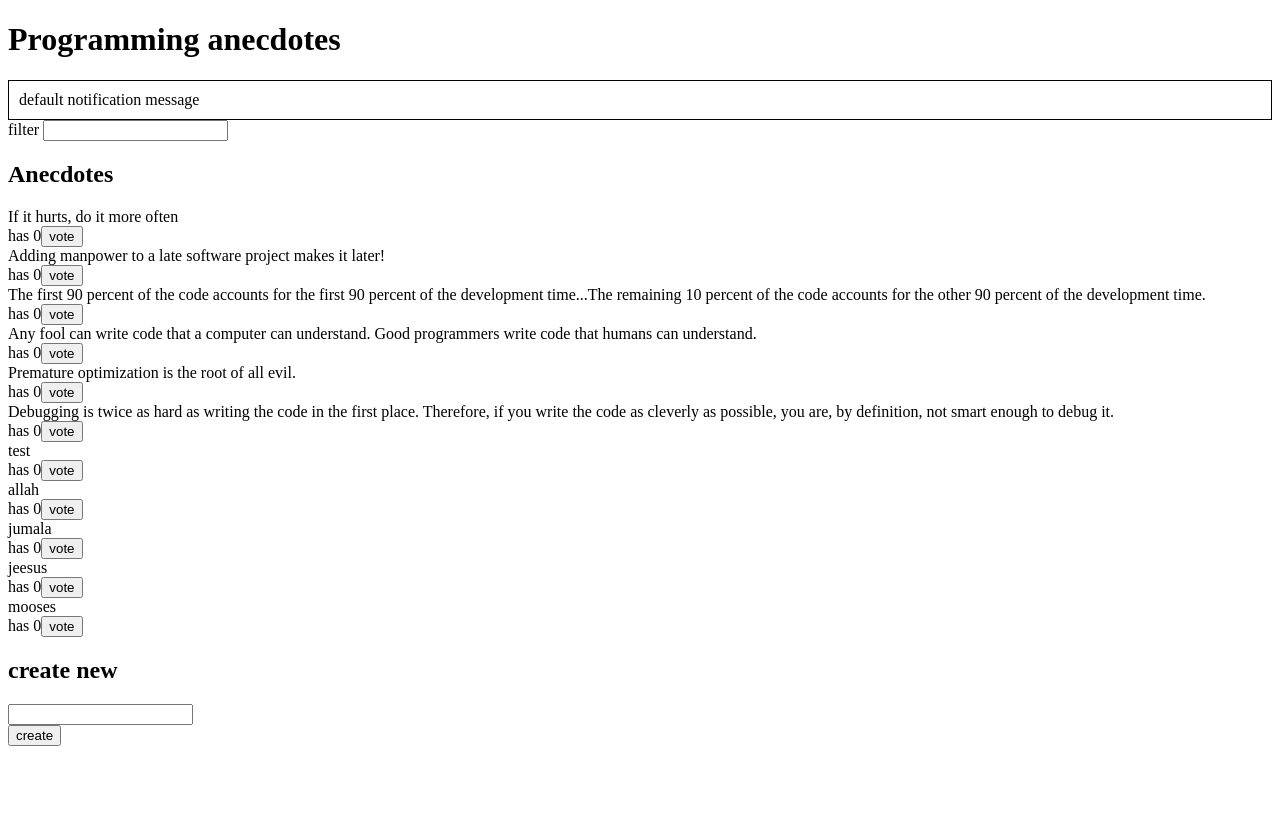
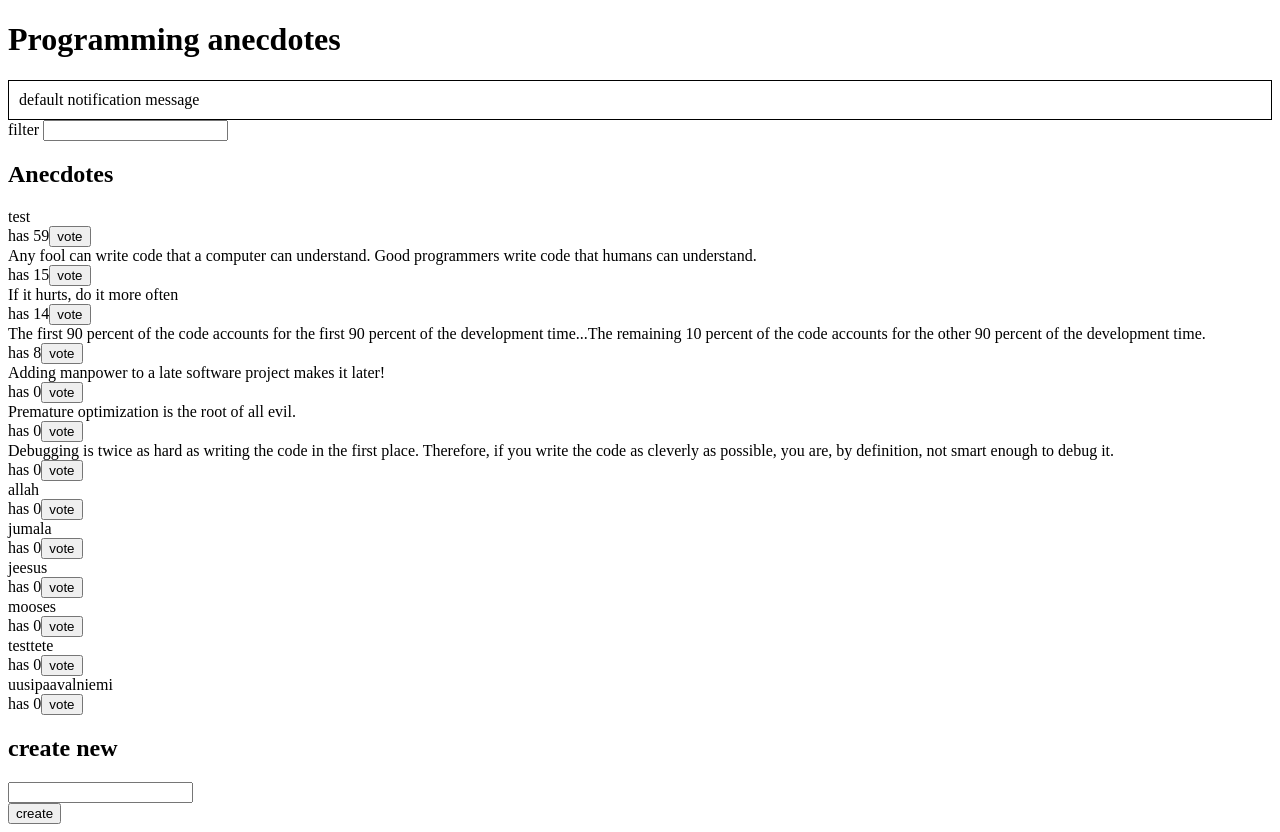
Before and after one commit to liamkar/fullstack-course, a React (Create React App) app in the folder 6-harkat/redux-anecdotes-v2/: page / in a window 1280 px wide. Before the commit the page ends 800 px from the top, so only its background shows below. Built offline with nearby package versions, Linux system fonts and the light colour scheme; data requests are answered from the project's data file.

Commit message:
6.12. add json backend support for anecdote vote UPDATE

```diff
--- a/6-harkat/redux-anecdotes-v2/db.json
+++ b/6-harkat/redux-anecdotes-v2/db.json
@@ -3,7 +3,7 @@
     {
       "content": "If it hurts, do it more often",
       "id": "47145",
-      "votes": 0
+      "votes": 14
     },
     {
       "content": "Adding manpower to a late software project makes it later!",
@@ -13,12 +13,12 @@
     {
       "content": "The first 90 percent of the code accounts for the first 90 percent of the development time...The remaining 10 percent of the code accounts for the other 90 percent of the development time.",
       "id": "69581",
-      "votes": 0
+      "votes": 8
     },
     {
       "content": "Any fool can write code that a computer can understand. Good programmers write code that humans can understand.",
       "id": "36975",
-      "votes": 0
+      "votes": 15
     },
     {
       "content": "Premature optimization is the root of all evil.",
@@ -32,7 +32,7 @@
     },
     {
       "content": "test",
-      "votes": 0,
+      "votes": 59,
       "id": "f5DbDW6"
     },
     {
@@ -54,6 +54,16 @@
       "content": "mooses",
       "votes": 0,
       "id": "GhGEUnu"
+    },
+    {
+      "content": "testtete",
+      "votes": 0,
+      "id": "vy~dNim"
+    },
+    {
+      "content": "uusipaavalniemi",
+      "votes": 0,
+      "id": "VLRHqU7"
     }
   ]
 }
--- a/6-harkat/redux-anecdotes-v2/src/components/AnecdoteList.js
+++ b/6-harkat/redux-anecdotes-v2/src/components/AnecdoteList.js
@@ -6,13 +6,23 @@ import { notificationRemove } from './../reducers/notificationReducer'
 
 import { connect } from 'react-redux'
 
+import anecdoteService from '../services/anecdotes'
+
 class AnecdoteList extends React.Component {
 
-  handleSubmit = (e) => {
+  handleSubmit = async (anecdote) => {
     //this.props.store.dispatch(anecdoteVote(e.id))
-    this.props.anecdoteVote(e.id)
+    //this.props.anecdoteVote(anecdote.id)
+
+    //anecdoteService.update()
+    anecdote.votes = anecdote.votes+1
+    const updatedAnecdote = await anecdoteService.update(anecdote.id,anecdote)
+    this.props.anecdoteVote(updatedAnecdote)
+
+    console.log('updatedAnecdote',updatedAnecdote)
+
     //this.props.store.dispatch(notificationSetting('One vote added for anecdote '+ e.content +'!'))
-    this.props.notificationSetting('One vote added for anecdote '+ e.content +'!')
+    this.props.notificationSetting('One vote added for anecdote '+ anecdote.content +'!')
 
     setTimeout(() => {
       //this.props.store.dispatch(notificationRemove())
@@ -39,9 +49,21 @@ class AnecdoteList extends React.Component {
     }
     */
 
+    /*
+    //if (this.props.anecdotesToShow === undefined) {
+      if (this.props.visibleAnecdotes === undefined) {
+      console.log('anecdotesToShow',this.props.anecdotesToShow)
+      return (<div>
+      <h2>Anecdotes</h2>
+      </div>)
+    }
+    else {
+
+      */
     return (
       <div>
         <h2>Anecdotes</h2>
+
         {this.props.visibleAnecdotes.sort((a, b) => b.votes - a.votes).map(anecdote =>
           <div key={anecdote.id}>
             <div name="name">
@@ -61,6 +83,7 @@ class AnecdoteList extends React.Component {
         )}
       </div>
     )
+        //    }
   }
 }
 
@@ -69,6 +92,8 @@ class AnecdoteList extends React.Component {
 const anecdotesToShow = (anecdotes, filter) => {
   //const { anecdotes, filter } = this.props.store.getState()
   //const { anecdotes, filter } = this.props
+  console.log('anecdotes at the start of anecdotesToShow:',anecdotes)
+  console.log('anecdotesToShow filter is ',filter)
   if (!filter) {
     return anecdotes
   }
@@ -77,6 +102,7 @@ const anecdotesToShow = (anecdotes, filter) => {
   console.log('filter is',filter)
   const result = anecdotes.filter(anecdote => anecdote.content.includes(filter) )
 
+  console.log('anecdotesToShow return results',result)
   return result
 }
 
--- a/6-harkat/redux-anecdotes-v2/src/reducers/anecdoteReducer.js
+++ b/6-harkat/redux-anecdotes-v2/src/reducers/anecdoteReducer.js
@@ -9,7 +9,9 @@ const anecdotesAtStart = [
 ]
 */
 
+/*
 const getId = () => (100000*Math.random()).toFixed(0)
+
 
 const asObject = (anecdote) => {
   return {
@@ -18,6 +20,7 @@ const asObject = (anecdote) => {
     votes: 0
   }
 }
+*/
 
 //const initialState = anecdotesAtStart.map(asObject)
 
@@ -25,10 +28,20 @@ const asObject = (anecdote) => {
 //const reducer = (store = initialState, action) => {
   const reducer = (store = [], action) => {
   if (action.type==='VOTE') {
+
+    //TODO:talleteaankin tämä kantaan ensin - päivitetään sen yhteydessä voten arvoa - ei siis enää täällä
+    //-->täällä päivitetään ainoastaan storea jatkossa:
+    /*
     const old = store.filter(a => a.id !==action.data.id)
     const voted = store.find(a => a.id === action.data.id)
+    return [...old, { ...voted, votes: voted.votes+1} ]
+    */
 
-    return [...old, { ...voted, votes: voted.votes+1} ]
+   console.log('action at VOTE reducer',action)
+   const listOfNotUpdatedAnecdotes = store.filter(a => a.id !==action.anecdote.id)
+   console.log('listOfNotUpdatedAnecdotes',listOfNotUpdatedAnecdotes)
+   return [...listOfNotUpdatedAnecdotes, action.anecdote ]
+
   }
   if (action.type === 'CREATE') {
 
@@ -56,10 +69,19 @@ export const anecdoteCreation = (data) => {
   }
 }
 
+/*
 export const anecdoteVote = (id) => {
   return {
     type: 'VOTE',
     data: { id }
+    //id
+  }
+}
+*/
+export const anecdoteVote = (anecdote) => {
+  return {
+    type: 'VOTE',
+    anecdote
     //id
   }
 }
--- a/6-harkat/redux-anecdotes-v2/src/services/anecdotes.js
+++ b/6-harkat/redux-anecdotes-v2/src/services/anecdotes.js
@@ -7,10 +7,15 @@ const getAll = async () => {
   return response.data
 }
 
-
 const createNew = async (content) => {
     const response = await axios.post(url, { content, votes: 0})
     return response.data
   }
 
-export default { getAll, createNew }
+const update = (id, newObject) => {
+    const request = axios.put(`${url}/${id}`, newObject)
+    return request.then(response => response.data)
+  }
+
+
+export default { getAll, createNew, update }
```
